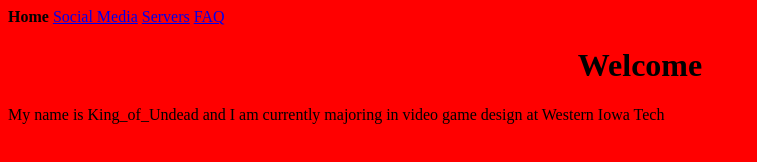
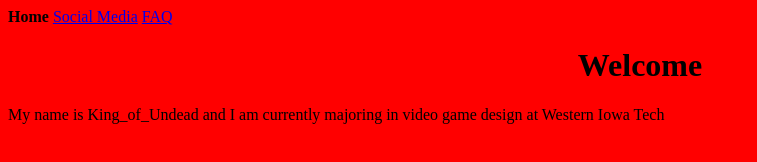
Before and after one commit to KingofUndead/website, a plain HTML site: page index.html in a window 1280 px wide. Shown: the whole page, without its empty margins (0-757 px from the left). Drawn offline with Linux system fonts and the light colour scheme.

Commit message:
Update index.html

```diff
--- a/index.html
+++ b/index.html
@@ -2,7 +2,7 @@
 <html>
 <head><title>King_of_Undead</title></head>
 <body bgcolor=Red>
-<b>Home</b> <a href="Socialmedia.html">Social Media</a> <a href="servers.html">Servers</a> <a href="FAQ.html">FAQ</a>
+<b>Home</b> <a href="Socialmedia.html">Social Media</a> <a href="FAQ.html">FAQ</a>
 <center><h1>Welcome</h1></center>
 <div><p>My name is King_of_Undead and I am currently majoring in video game design at Western Iowa Tech</p></div>
 
```
